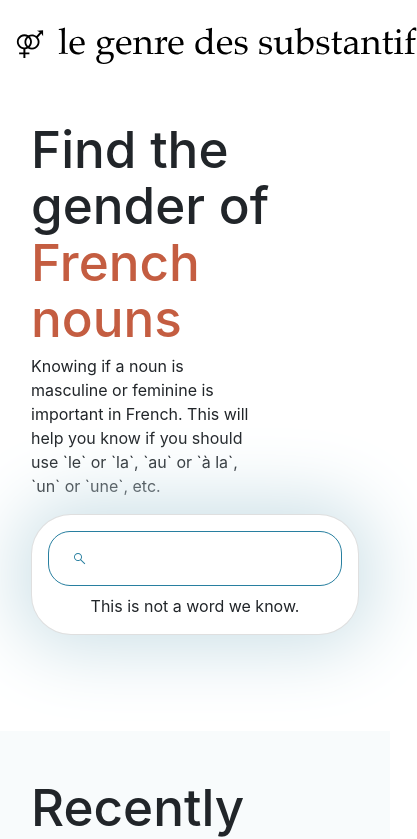
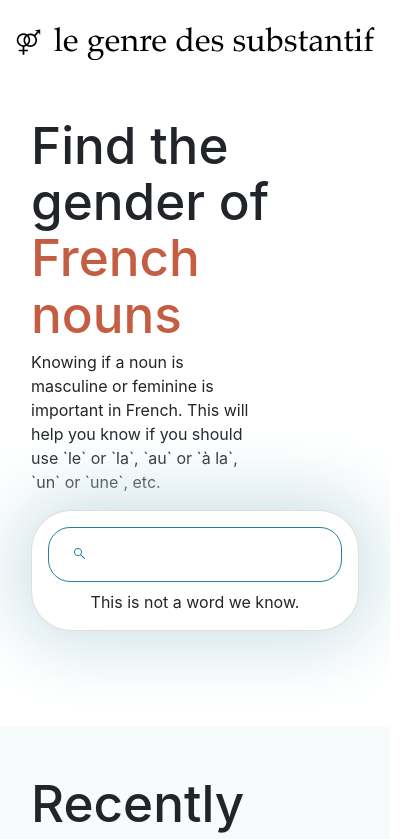
Before and after one commit to ddikman/genre-substantif, a Vue app: page / in a window 390 px wide. Shown: the top 839 px of the page, 417 px wide, since content can reach past the window. Built offline with nearby package versions, Linux system fonts and the light colour scheme.

Commit message:
Reduced size of logo to fit on mobile

```diff
--- a/src/style.css
+++ b/src/style.css
@@ -267,6 +267,10 @@ input[type="text"]:focus {
     display: none;
   }
 
+  .header img {
+    width: 100%;
+  }
+
   .card {
     padding: 16px;
   }
```
